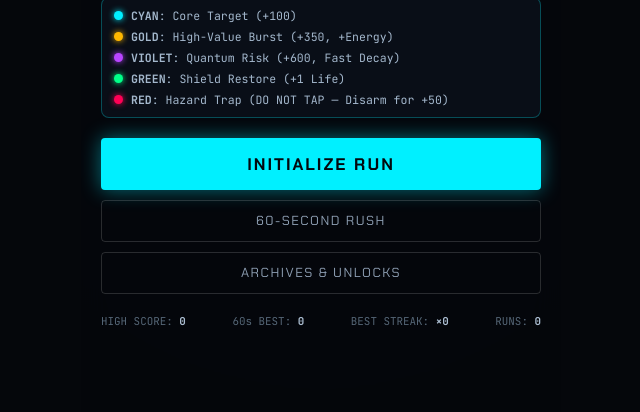
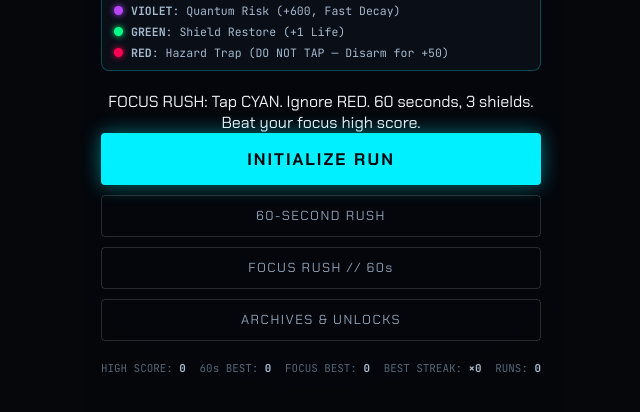
Before and after one commit to tafeemamair/tap-rush-v3, a plain HTML site: page index.html in a window 1280 px wide. Shown: the part 294-706 px from the top of the page, without its empty margins (319-959 px from the left). Drawn offline with Linux system fonts and the light colour scheme.

Commit message:
feat: expose Focus Rush mode, instructions and local best

```diff
--- a/index.html
+++ b/index.html
@@ -62,6 +62,8 @@
       <div class="event-progress-bar"><div id="event-progress-fill" class="event-progress-fill"></div></div>
     </div>
 
+    <div id="focus-instruction" class="focus-instruction hidden" aria-label="Focus Rush rules"><span>● TAP CYAN</span><span>✕ AVOID RED</span></div>
+
     <!-- Active Gameplay Playfield -->
     <section id="playfield" class="playfield-area" aria-label="Target Zone"></section>
 
@@ -103,11 +105,13 @@
           </div>
         </div>
 
+        <p class="focus-mode-description">FOCUS RUSH: Tap CYAN. Ignore RED. 60 seconds, 3 shields. Beat your focus high score.</p>
         <div class="btn-group">
           <button id="btn-play" class="btn-cyber-primary" type="button">
             <span class="btn-text">INITIALIZE RUN</span>
           </button>
           <button id="btn-play-timed" class="btn-cyber-ghost" type="button">60-SECOND RUSH</button>
+          <button id="btn-play-focus" class="btn-cyber-ghost" type="button">FOCUS RUSH // 60s</button>
           <button id="btn-open-vault" class="btn-cyber-ghost" type="button">
             ARCHIVES &amp; UNLOCKS
           </button>
@@ -116,6 +120,7 @@
         <div class="start-footer-stats">
           <span>HIGH SCORE: <strong id="start-high-score">0</strong></span>
           <span>60s BEST: <strong id="start-timed-high-score">0</strong></span>
+          <span>FOCUS BEST: <strong id="start-focus-high-score">0</strong></span>
           <span>BEST STREAK: <strong id="start-best-combo">×0</strong></span>
           <span>RUNS: <strong id="start-total-runs">0</strong></span>
         </div>
```
